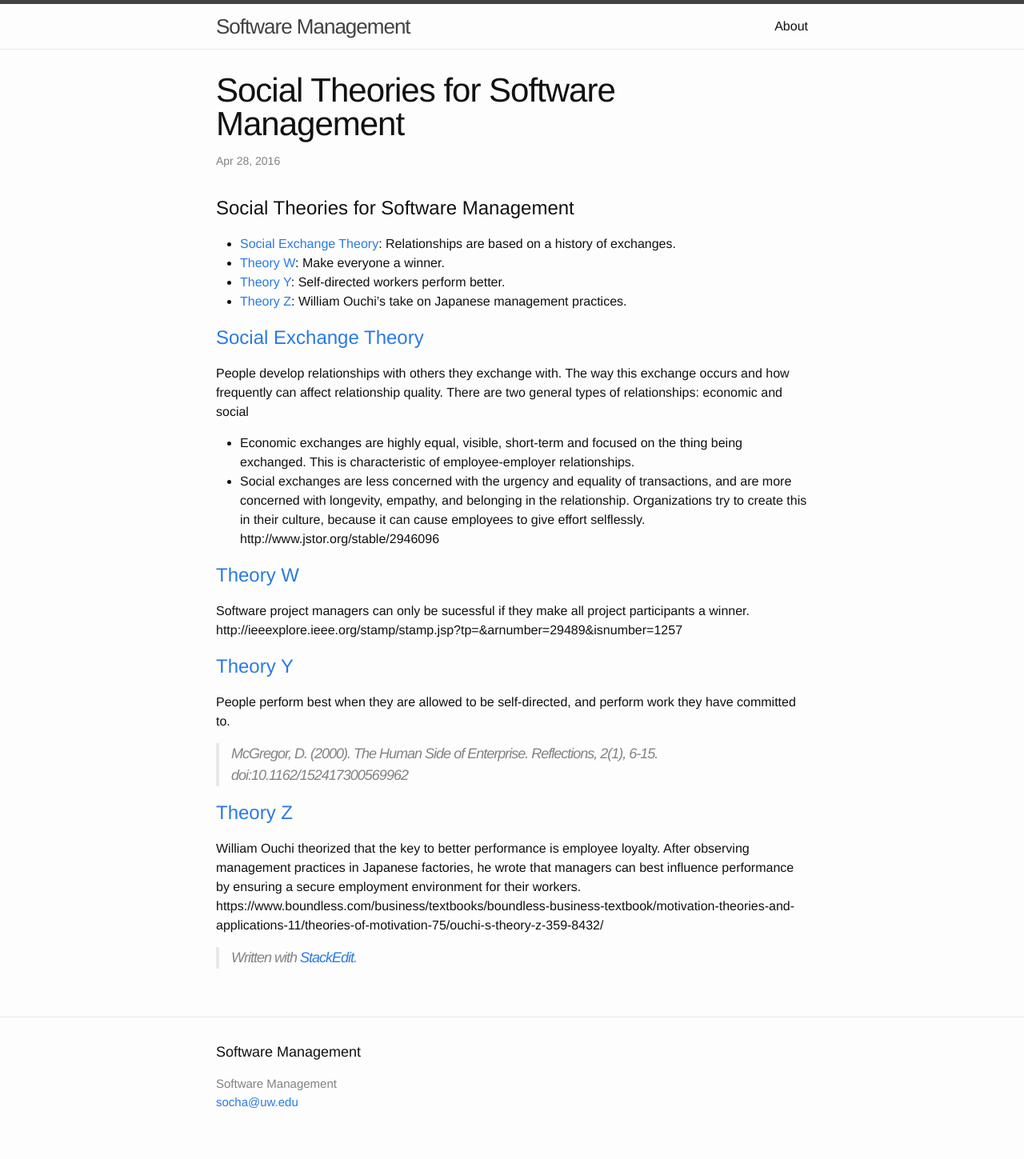
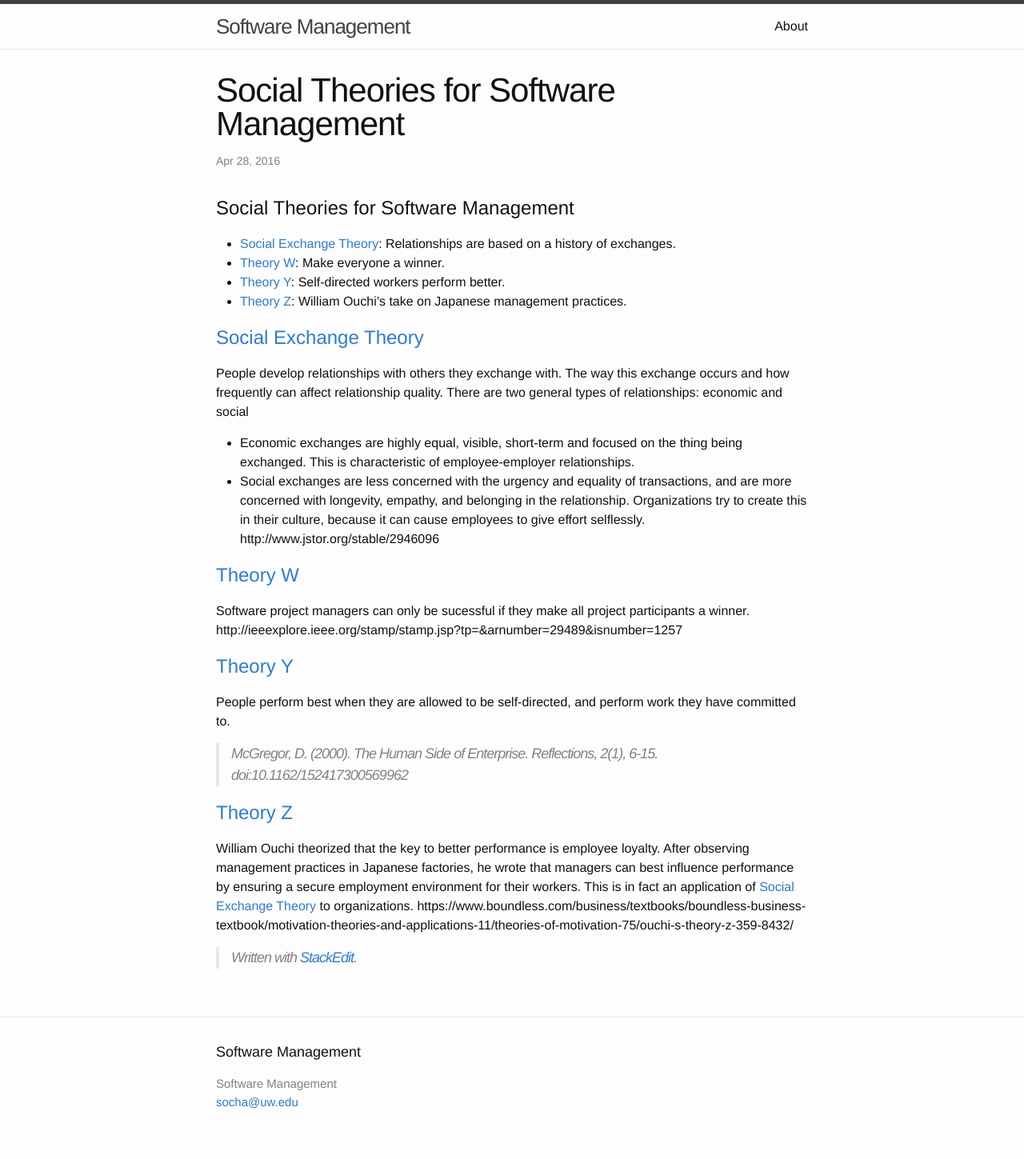
Before and after one commit to css566/css566.github.io, a Jekyll site: the page built from _posts/2016-04-28-Social_Theories_for_Software_Management.md, in a window 1280 px wide. Shown: the whole page at 80% size. Built offline with Jekyll 4.4.1, drawn with Linux system fonts in a browser that asks for light colours; comment, search, counter and statistics services are not loaded.

Commit message:
Update 2016-04-28-Social_Theories_for_Software_Management.md
Relating Theory Z to Social Exchange Theory.

```diff
--- a/_posts/2016-04-28-Social_Theories_for_Software_Management.md
+++ b/_posts/2016-04-28-Social_Theories_for_Software_Management.md
@@ -24,7 +24,7 @@
 > McGregor, D. (2000). The Human Side of Enterprise. Reflections, 2(1), 6-15. doi:10.1162/152417300569962
 
 # <a name="theory_z">Theory Z</a>
-William Ouchi theorized that the key to better performance is employee loyalty. After observing management practices in Japanese factories, he wrote that managers can best influence performance by ensuring a secure employment environment for their workers.
+William Ouchi theorized that the key to better performance is employee loyalty. After observing management practices in Japanese factories, he wrote that managers can best influence performance by ensuring a secure employment environment for their workers.  This is in fact an application of [Social Exchange Theory](#exchange) to organizations.
 https://www.boundless.com/business/textbooks/boundless-business-textbook/motivation-theories-and-applications-11/theories-of-motivation-75/ouchi-s-theory-z-359-8432/
 
 > Written with [StackEdit](https://stackedit.io/).
```
